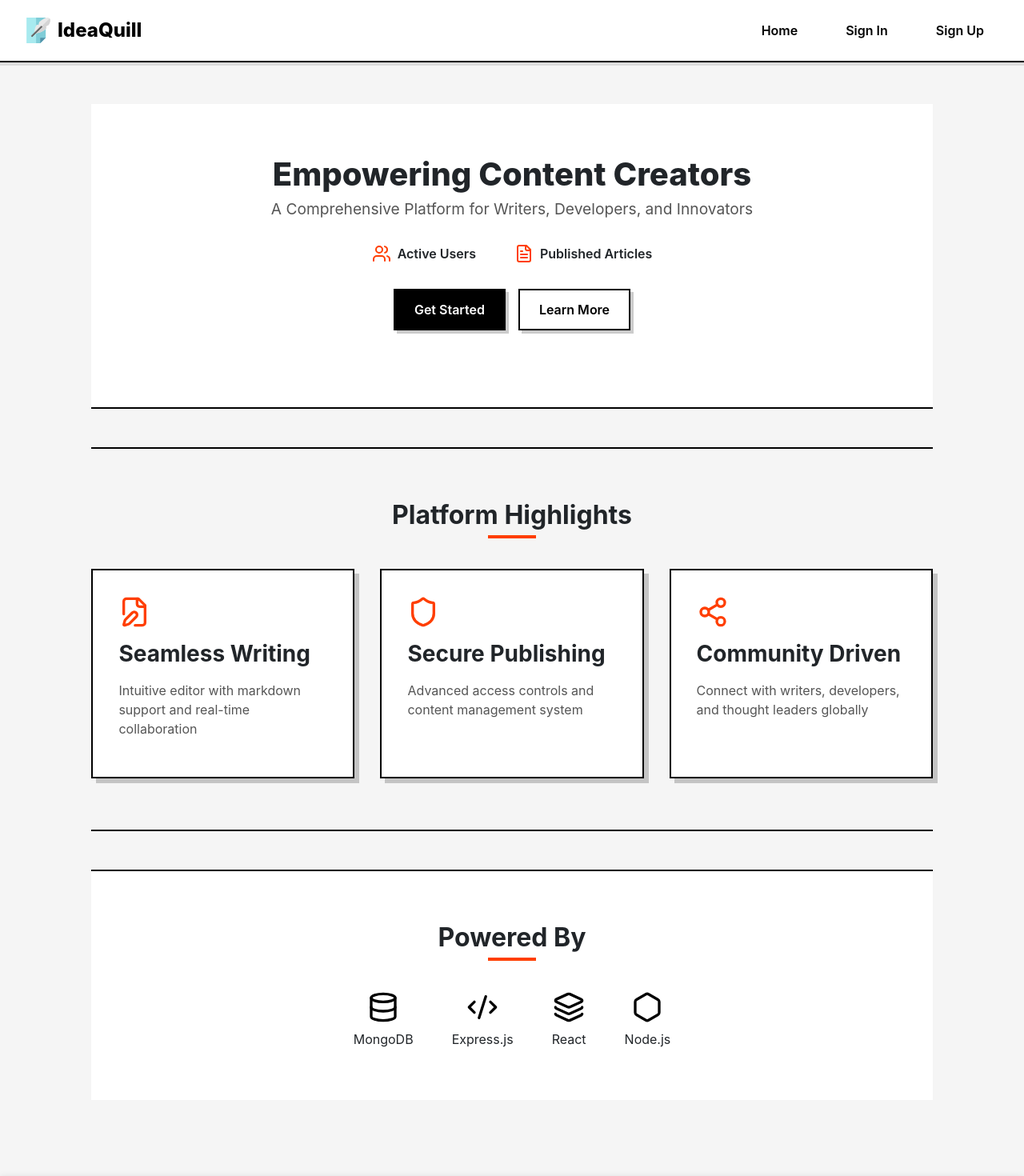
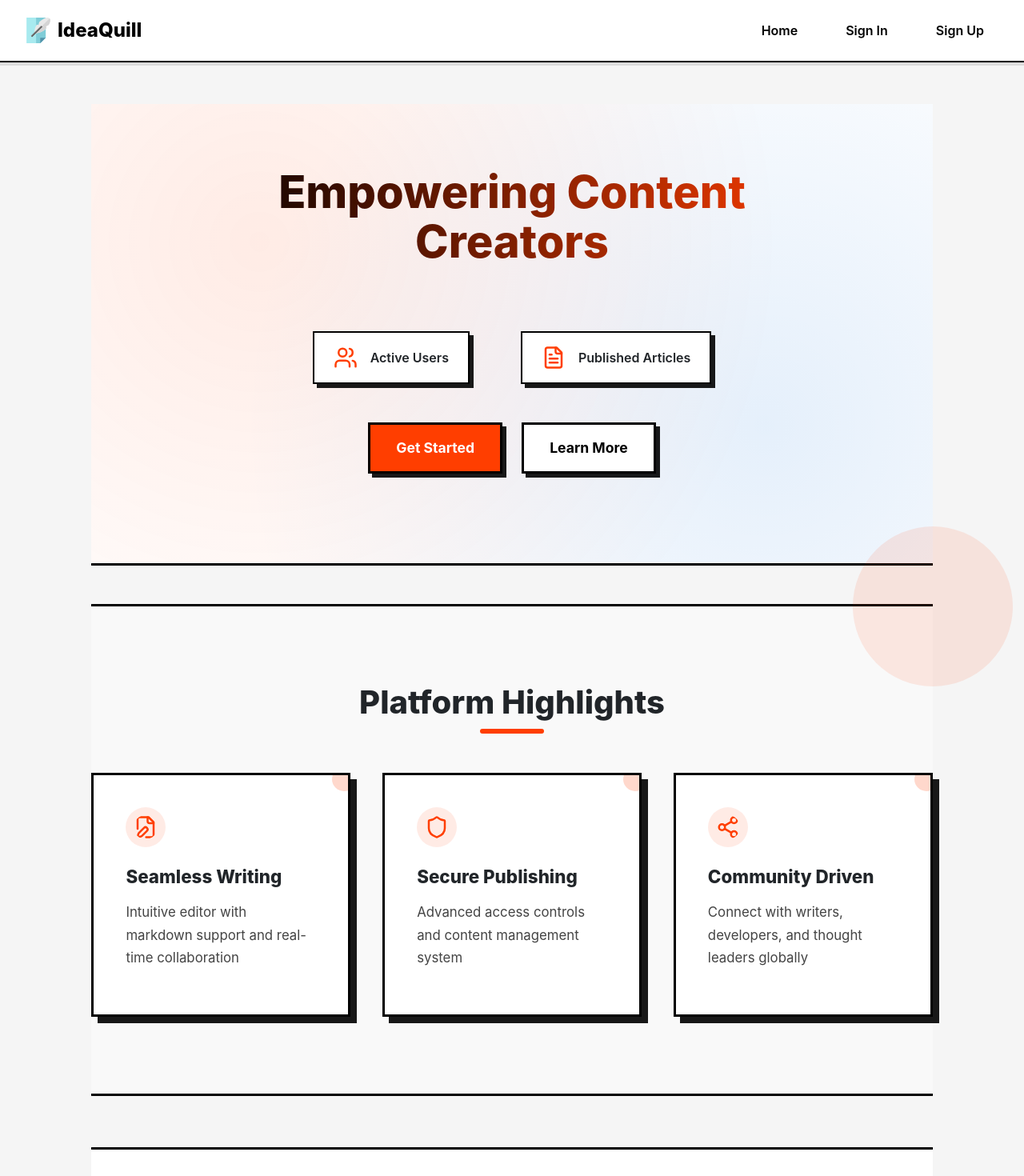
Before and after one commit to Omkasar27/IdeaQuill, a React (Vite) app in the folder client/: page / in a window 1280 px wide. Shown: the top 1470 px of the page at 80% size. Built offline with nearby package versions, Linux system fonts and the light colour scheme; no server answers.

Commit message:
Home.css

```diff
--- a/client/src/components/common/Home.css
+++ b/client/src/components/common/Home.css
@@ -1,4 +1,4 @@
-/* Home.css */
+/* Home.css - Creative Edition */
 .container {
   width: 100%;
   max-width: 1200px;
@@ -6,15 +6,31 @@
   padding: 0 1rem;
 }
 
-/* Hero Section */
+/* Hero Section - Creative Styling */
 .hero-section {
-  padding: 4rem 0;
+  position: relative;
+  padding: 5rem 0;
   background-color: #fff;
-  border-bottom: 2px solid #000;
+  border-bottom: 3px solid #000;
   margin-bottom: 3rem;
+  overflow: hidden;
+}
+
+.hero-section::before {
+  content: '';
+  position: absolute;
+  top: 0;
+  left: 0;
+  width: 100%;
+  height: 100%;
+  background: radial-gradient(circle at 20% 30%, rgba(255, 62, 0, 0.1) 0%, transparent 70%),
+              radial-gradient(circle at 80% 70%, rgba(0, 104, 217, 0.1) 0%, transparent 70%);
+  z-index: 0;
 }
 
 .hero-content {
+  position: relative;
+  z-index: 1;
   display: flex;
   flex-direction: column;
   align-items: center;
@@ -23,180 +39,362 @@
 .hero-text {
   text-align: center;
   margin-bottom: 2rem;
+  max-width: 800px;
 }
 
 .hero-title {
-  font-size: 2.5rem;
+  font-size: 3.5rem;
   font-weight: 800;
   margin-bottom: 1rem;
   display: flex;
   flex-direction: column;
+  line-height: 1.1;
+  background: linear-gradient(to right, #000 0%, #ff3e00 100%);
+  -webkit-background-clip: text;
+  -webkit-text-fill-color: transparent;
+  animation: titleFade 1.5s ease-in-out;
+}
+
+@keyframes titleFade {
+  0% { opacity: 0; transform: translateY(20px); }
+  100% { opacity: 1; transform: translateY(0); }
 }
 
 .hero-subtitle {
-  font-size: 1.2rem;
-  font-weight: 400;
-  color: #555;
+  font-size: 1.4rem;
+  font-weight: 500;
+  color: #333;
   margin-top: 0.5rem;
+  position: relative;
+  animation: subtitleFade 1.5s ease-in-out 0.3s forwards;
+  opacity: 0;
+}
+
+@keyframes subtitleFade {
+  0% { opacity: 0; transform: translateY(20px); }
+  100% { opacity: 1; transform: translateY(0); }
 }
 
 .hero-stats {
   display: flex;
   justify-content: center;
-  gap: 3rem;
-  margin: 2rem 0;
+  gap: 4rem;
+  margin: 3rem 0;
+  animation: statsFade 1.5s ease-in-out 0.6s forwards;
+  opacity: 0;
+}
+
+@keyframes statsFade {
+  0% { opacity: 0; transform: translateY(20px); }
+  100% { opacity: 1; transform: translateY(0); }
 }
 
 .stat-item {
   display: flex;
   align-items: center;
-  gap: 0.5rem;
+  gap: 1rem;
   font-weight: 600;
+  padding: 1rem 1.5rem;
+  background-color: #fff;
+  border: 2px solid #000;
+  box-shadow: 5px 5px 0 rgba(0, 0, 0, 0.9);
+  transition: all 0.3s ease;
+}
+
+.stat-item:hover {
+  transform: translate(-2px, -2px);
+  box-shadow: 7px 7px 0 rgba(0, 0, 0, 0.9);
 }
 
 .stat-icon {
   color: #ff3e00;
+  width: 30px;
+  height: 30px;
 }
 
 .hero-cta {
   display: flex;
-  gap: 1rem;
+  gap: 1.5rem;
   justify-content: center;
   margin-top: 2rem;
+  animation: ctaFade 1.5s ease-in-out 0.9s forwards;
+  opacity: 0;
+}
+
+@keyframes ctaFade {
+  0% { opacity: 0; transform: translateY(20px); }
+  100% { opacity: 1; transform: translateY(0); }
 }
 
 .primary-button {
+  background-color: #ff3e00;
+  color: #fff;
+  padding: 1rem 2rem;
+  border: 3px solid #000;
+  text-decoration: none;
+  font-weight: 700;
+  font-size: 1.1rem;
+  box-shadow: 5px 5px 0 rgba(0, 0, 0, 0.9);
+  transition: all 0.3s ease;
+  position: relative;
+  overflow: hidden;
+  z-index: 1;
+}
+
+.primary-button::before {
+  content: '';
+  position: absolute;
+  top: 0;
+  left: -100%;
+  width: 100%;
+  height: 100%;
   background-color: #000;
-  color: #fff;
-  padding: 0.75rem 1.5rem;
-  border: 2px solid #000;
-  text-decoration: none;
-  font-weight: 600;
-  box-shadow: 4px 4px 0 rgba(0, 0, 0, 0.2);
-  transition: all 0.2s ease;
+  transition: all 0.3s ease;
+  z-index: -1;
 }
 
 .primary-button:hover {
-  transform: translate(-2px, -2px);
-  box-shadow: 6px 6px 0 rgba(0, 0, 0, 0.2);
+  transform: translate(-3px, -3px);
+  box-shadow: 8px 8px 0 rgba(0, 0, 0, 0.9);
+  color: #fff;
+}
+
+.primary-button:hover::before {
+  left: 0;
 }
 
 .secondary-button {
   background-color: #fff;
   color: #000;
-  padding: 0.75rem 1.5rem;
-  border: 2px solid #000;
+  padding: 1rem 2rem;
+  border: 3px solid #000;
   text-decoration: none;
-  font-weight: 600;
-  box-shadow: 4px 4px 0 rgba(0, 0, 0, 0.2);
-  transition: all 0.2s ease;
+  font-weight: 700;
+  font-size: 1.1rem;
+  box-shadow: 5px 5px 0 rgba(0, 0, 0, 0.9);
+  transition: all 0.3s ease;
+  position: relative;
+  overflow: hidden;
+  z-index: 1;
+}
+
+.secondary-button::before {
+  content: '';
+  position: absolute;
+  top: 0;
+  left: -100%;
+  width: 100%;
+  height: 100%;
+  background-color: #f5f5f5;
+  transition: all 0.3s ease;
+  z-index: -1;
 }
 
 .secondary-button:hover {
-  transform: translate(-2px, -2px);
-  box-shadow: 6px 6px 0 rgba(0, 0, 0, 0.2);
+  transform: translate(-3px, -3px);
+  box-shadow: 8px 8px 0 rgba(0, 0, 0, 0.9);
 }
 
-/* Features Section */
+.secondary-button:hover::before {
+  left: 0;
+}
+
+/* Features Section - Creative */
 .features-section {
-  padding: 4rem 0;
-  background-color: #f5f5f5;
-  border-top: 2px solid #000;
-  border-bottom: 2px solid #000;
-  margin-bottom: 3rem;
+  padding: 6rem 0;
+  background-color: #f9f9f9;
+  position: relative;
+  border-top: 3px solid #000;
+  border-bottom: 3px solid #000;
+  margin-bottom: 4rem;
+}
+
+.features-section::before {
+  content: '';
+  position: absolute;
+  top: 0;
+  right: 0;
+  width: 200px;
+  height: 200px;
+  background-color: rgba(255, 62, 0, 0.1);
+  border-radius: 50%;
+  transform: translate(50%, -50%);
+  z-index: 0;
 }
 
 .section-title {
   text-align: center;
-  font-size: 2rem;
-  font-weight: 700;
-  margin-bottom: 3rem;
+  font-size: 2.5rem;
+  font-weight: 800;
+  margin-bottom: 4rem;
   position: relative;
 }
 
 .section-title:after {
   content: '';
   position: absolute;
-  width: 60px;
-  height: 4px;
+  width: 80px;
+  height: 6px;
   background-color: #ff3e00;
-  bottom: -10px;
+  bottom: -15px;
   left: 50%;
   transform: translateX(-50%);
+  border-radius: 3px;
 }
 
 .features-grid {
   display: grid;
   grid-template-columns: repeat(auto-fit, minmax(300px, 1fr));
-  gap: 2rem;
+  gap: 2.5rem;
+  position: relative;
+  z-index: 1;
 }
 
 .feature-card {
   background-color: #fff;
-  padding: 2rem;
-  border: 2px solid #000;
-  box-shadow: 6px 6px 0 rgba(0, 0, 0, 0.2);
-  transition: all 0.2s ease;
+  padding: 2.5rem;
+  border: 3px solid #000;
+  box-shadow: 8px 8px 0 rgba(0, 0, 0, 0.9);
+  transition: all 0.3s ease;
+  position: relative;
+  z-index: 1;
+  overflow: hidden;
+}
+
+.feature-card::before {
+  content: '';
+  position: absolute;
+  top: -10px;
+  right: -10px;
+  width: 30px;
+  height: 30px;
+  background-color: #ff3e00;
+  border-radius: 50%;
+  opacity: 0.2;
+  z-index: -1;
+  transition: all 0.3s ease;
 }
 
 .feature-card:hover {
-  transform: translate(-2px, -2px);
-  box-shadow: 8px 8px 0 rgba(0, 0, 0, 0.2);
+  transform: translate(-5px, -5px);
+  box-shadow: 12px 12px 0 rgba(0, 0, 0, 0.9);
+}
+
+.feature-card:hover::before {
+  transform: scale(10);
+  opacity: 0.05;
 }
 
 .feature-icon {
   color: #ff3e00;
-  margin-bottom: 1rem;
-  width: 40px;
-  height: 40px;
+  margin-bottom: 1.5rem;
+  width: 50px;
+  height: 50px;
+  padding: 10px;
+  border-radius: 50%;
+  background-color: rgba(255, 62, 0, 0.1);
 }
 
 .feature-card h3 {
   margin-bottom: 1rem;
-  font-weight: 700;
+  font-weight: 800;
+  font-size: 1.4rem;
 }
 
 .feature-card p {
-  color: #555;
-  line-height: 1.5;
+  color: #444;
+  line-height: 1.7;
+  font-size: 1.05rem;
 }
 
-/* Tech Stack Section */
+/* Tech Stack Section - Creative */
 .tech-stack-section {
-  padding: 4rem 0;
+  padding: 5rem 0;
   background-color: #fff;
-  border-top: 2px solid #000;
-  margin-bottom: 3rem;
+  border-top: 3px solid #000;
+  position: relative;
+  margin-bottom: 4rem;
+}
+
+.tech-stack-section::after {
+  content: '';
+  position: absolute;
+  bottom: 0;
+  left: 0;
+  width: 100%;
+  height: 10px;
+  background: repeating-linear-gradient(
+    -45deg,
+    #fff,
+    #fff 10px,
+    #ff3e00 10px,
+    #ff3e00 20px
+  );
 }
 
 .tech-logos {
   display: flex;
   justify-content: center;
   flex-wrap: wrap;
-  gap: 3rem;
+  gap: 4rem;
+  margin-top: 2rem;
 }
 
 .tech-logo {
   display: flex;
   flex-direction: column;
   align-items: center;
-  gap: 0.5rem;
+  gap: 1rem;
+  transition: all 0.3s ease;
+}
+
+.tech-logo:hover {
+  transform: translateY(-10px);
 }
 
 .logo-icon {
-  width: 40px;
-  height: 40px;
+  width: 60px;
+  height: 60px;
   color: #000;
+  padding: 15px;
+  background-color: #f5f5f5;
+  border-radius: 12px;
+  border: 2px solid #000;
+  box-shadow: 4px 4px 0 rgba(0, 0, 0, 0.9);
+  transition: all 0.3s ease;
 }
 
-/* Authenticated Section */
+.tech-logo:hover .logo-icon {
+  color: #ff3e00;
+  box-shadow: 6px 6px 0 rgba(0, 0, 0, 0.9);
+}
+
+.tech-logo span {
+  font-weight: 600;
+  font-size: 1.1rem;
+}
+
+/* Authenticated Section - Creative */
 .authenticated-section {
   display: flex;
   flex-direction: column;
   align-items: center;
-  padding: 3rem 1rem;
+  padding: 4rem 1rem;
   max-width: 800px;
   margin: 0 auto;
+  position: relative;
+}
+
+.authenticated-section::before {
+  content: '';
+  position: absolute;
+  top: 0;
+  left: 0;
+  width: 100%;
+  height: 100%;
+  background: radial-gradient(circle at 20% 70%, rgba(255, 62, 0, 0.05) 0%, transparent 50%),
+              radial-gradient(circle at 80% 30%, rgba(0, 104, 217, 0.05) 0%, transparent 50%);
+  z-index: -1;
 }
 
 .profile-card {
@@ -204,55 +402,87 @@
   flex-direction: column;
   align-items: center;
   background-color: #fff;
-  padding: 2rem;
-  border: 2px solid #000;
-  box-shadow: 6px 6px 0 rgba(0, 0, 0, 0.2);
-  margin-bottom: 2rem;
+  padding: 3rem;
+  border: 3px solid #000;
+  box-shadow: 10px 10px 0 rgba(0, 0, 0, 0.9);
+  margin-bottom: 3rem;
   width: 100%;
   max-width: 400px;
+  position: relative;
+  overflow: hidden;
+}
+
+.profile-card::before {
+  content: '';
+  position: absolute;
+  top: 0;
+  left: 0;
+  width: 100%;
+  height: 6px;
+  background-color: #ff3e00;
 }
 
 .profile-image {
-  width: 100px;
-  height: 100px;
+  width: 120px;
+  height: 120px;
   border-radius: 50%;
-  border: 2px solid #000;
-  margin-bottom: 1rem;
+  border: 3px solid #000;
+  margin-bottom: 1.5rem;
+  box-shadow: 0 5px 15px rgba(0, 0, 0, 0.1);
+  object-fit: cover;
 }
 
 .user-name {
-  font-size: 1.5rem;
-  font-weight: 700;
+  font-size: 1.8rem;
+  font-weight: 800;
   margin-bottom: 0.5rem;
 }
 
 .user-email {
   color: #555;
+  font-size: 1.1rem;
 }
 
 .role-title {
-  font-size: 1.5rem;
-  font-weight: 700;
-  margin-bottom: 1.5rem;
+  font-size: 2rem;
+  font-weight: 800;
+  margin: 1rem 0 2rem;
   text-align: center;
+  position: relative;
+  padding-bottom: 15px;
+}
+
+.role-title::after {
+  content: '';
+  position: absolute;
+  width: 60px;
+  height: 5px;
+  background-color: #ff3e00;
+  bottom: 0;
+  left: 50%;
+  transform: translateX(-50%);
+  border-radius: 3px;
 }
 
 .error-message {
   color: #d32f2f;
   background-color: #ffebee;
-  padding: 1rem;
-  border: 2px solid #d32f2f;
-  margin: 1rem 0;
+  padding: 1.5rem;
+  border: 3px solid #d32f2f;
+  margin: 1.5rem 0;
   width: 100%;
   text-align: center;
   font-weight: 600;
+  border-radius: 0;
+  box-shadow: 5px 5px 0 rgba(211, 47, 47, 0.3);
 }
 
 .role-cards {
   display: grid;
   grid-template-columns: repeat(auto-fit, minmax(250px, 1fr));
-  gap: 2rem;
+  gap: 3rem;
   width: 100%;
+  margin-top: 1rem;
 }
 
 .role-card {
@@ -260,31 +490,72 @@
   flex-direction: column;
   align-items: center;
   background-color: #fff;
-  padding: 2rem;
-  border: 2px solid #000;
-  box-shadow: 6px 6px 0 rgba(0, 0, 0, 0.2);
+  padding: 3rem 2rem;
+  border: 3px solid #000;
+  box-shadow: 8px 8px 0 rgba(0, 0, 0, 0.9);
   cursor: pointer;
-  transition: all 0.2s ease;
+  transition: all 0.3s ease;
+  position: relative;
+  overflow: hidden;
+}
+
+.role-card::before {
+  content: '';
+  position: absolute;
+  width: 100%;
+  height: 100%;
+  top: 0;
+  left: 0;
+  background-color: rgba(0, 0, 0, 0.05);
+  transform: scaleX(0);
+  transform-origin: right;
+  transition: transform 0.5s ease;
+  z-index: 0;
 }
 
 .role-card:hover {
-  transform: translate(-2px, -2px);
-  box-shadow: 8px 8px 0 rgba(0, 0, 0, 0.2);
+  transform: translate(-5px, -5px);
+  box-shadow: 12px 12px 0 rgba(0, 0, 0, 0.9);
+}
+
+.role-card:hover::before {
+  transform: scaleX(1);
+  transform-origin: left;
 }
 
 .role-card.selected {
-  border: 2px solid #ff3e00;
-  background-color: #fff9f7;
+  border: 3px solid #ff3e00;
+  background-color: #fff;
+  position: relative;
+}
+
+.role-card.selected::after {
+  content: '✓';
+  position: absolute;
+  top: 10px;
+  right: 10px;
+  width: 25px;
+  height: 25px;
+  background-color: #ff3e00;
+  color: white;
+  border-radius: 50%;
+  display: flex;
+  align-items: center;
+  justify-content: center;
+  font-weight: bold;
 }
 
 .role-icon {
   display: flex;
   align-items: center;
   justify-content: center;
-  width: 60px;
-  height: 60px;
+  width: 80px;
+  height: 80px;
   border-radius: 50%;
-  margin-bottom: 1rem;
+  margin-bottom: 1.5rem;
+  border: 2px solid #000;
+  position: relative;
+  z-index: 1;
 }
 
 .author-icon {
@@ -298,15 +569,20 @@
 }
 
 .role-name {
-  font-size: 1.2rem;
-  font-weight: 700;
-  margin-bottom: 0.5rem;
+  font-size: 1.5rem;
+  font-weight: 800;
+  margin-bottom: 1rem;
+  position: relative;
+  z-index: 1;
 }
 
 .role-description {
-  color: #555;
+  color: #444;
   text-align: center;
-  line-height: 1.5;
+  line-height: 1.7;
+  font-size: 1.1rem;
+  position: relative;
+  z-index: 1;
 }
 
 .loading-spinner {
@@ -314,17 +590,22 @@
   flex-direction: column;
   align-items: center;
   justify-content: center;
-  padding: 2rem;
+  padding: 3rem;
+}
+
+.loading-spinner p {
+  font-size: 1.2rem;
+  font-weight: 600;
+  margin-bottom: 1.5rem;
 }
 
 .spinner {
-  width: 40px;
-  height: 40px;
-  border: 4px solid rgba(0, 0, 0, 0.1);
+  width: 50px;
+  height: 50px;
+  border: 5px solid rgba(0, 0, 0, 0.1);
   border-radius: 50%;
   border-top-color: #ff3e00;
   animation: spin 1s ease-in-out infinite;
-  margin-top: 1rem;
 }
 
 @keyframes spin {
@@ -335,6 +616,33 @@
 /* Responsive styles */
 @media (max-width: 768px) {
   .hero-title {
+    font-size: 2.5rem;
+  }
+
+  .hero-subtitle {
+    font-size: 1.2rem;
+  }
+
+  .hero-stats {
+    flex-direction: column;
+    gap: 1.5rem;
+  }
+
+  .features-grid {
+    grid-template-columns: 1fr;
+  }
+
+  .tech-logos {
+    gap: 2rem;
+  }
+
+  .section-title {
+    font-size: 2rem;
+  }
+}
+
+@media (max-width: 480px) {
+  .hero-title {
     font-size: 2rem;
   }
 
@@ -342,34 +650,25 @@
     font-size: 1rem;
   }
 
-  .hero-stats {
-    flex-direction: column;
-    gap: 1rem;
-  }
-
-  .features-grid {
-    grid-template-columns: 1fr;
-  }
-
-  .tech-logos {
-    gap: 1.5rem;
-  }
-}
-
-@media (max-width: 480px) {
-  .hero-title {
+  .section-title {
     font-size: 1.75rem;
-  }
-
-  .section-title {
-    font-size: 1.5rem;
   }
 
   .hero-cta {
     flex-direction: column;
+    width: 100%;
+  }
+
+  .primary-button, .secondary-button {
+    width: 100%;
+    text-align: center;
   }
 
   .role-cards {
     grid-template-columns: 1fr;
   }
+
+  .profile-card {
+    padding: 2rem;
+  }
 }
```
